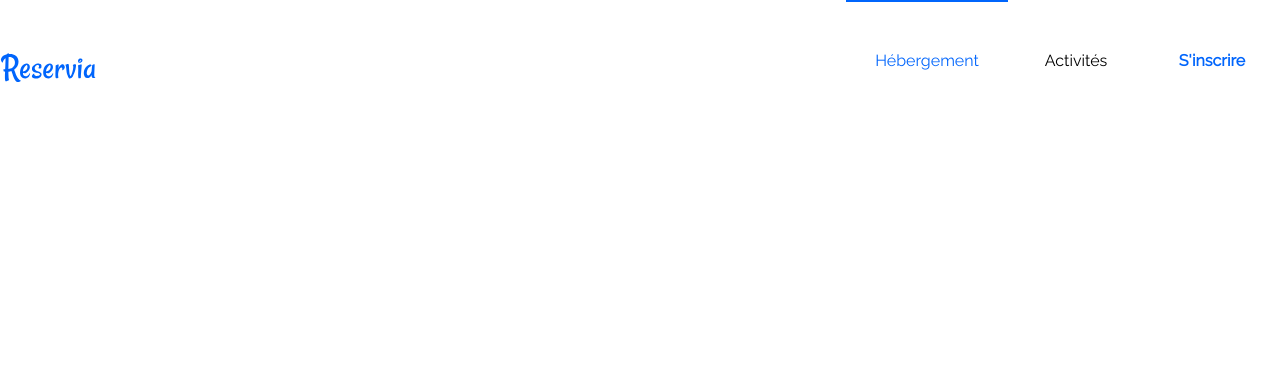
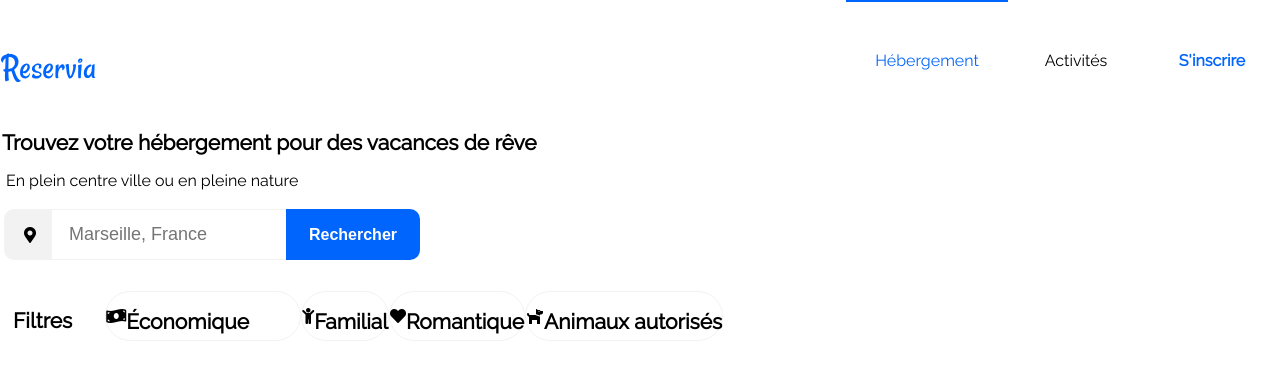
Before and after one commit to MartinBINARD/MartinBinard_2_11062021, a plain HTML site: page index.html in a window 1280 px wide. Drawn offline with Linux system fonts and the light colour scheme.

Commit message:
Add main tittle and search bar

```diff
--- a/index.html
+++ b/index.html
@@ -5,6 +5,8 @@
     <meta http-equiv="X-UA-Compatible" content="IE=edge">
     <meta name="viewport" content="width=device-width, initial-scale=1.0">
     <title>Reservia</title>
+    <!-- chargement des icones font awesome -->
+    <link rel="stylesheet" href="https://use.fontawesome.com/releases/v5.15.3/css/all.css" integrity="sha384-SZXxX4whJ79/gErwcOYf+zWLeJdY/qpuqC4cAa9rOGUstPomtqpuNWT9wdPEn2fk" crossorigin="anonymous">
     <link rel="stylesheet" href="style.css">
 </head>
 
@@ -33,7 +35,42 @@
 
     <!-- main activities + -->
     <main>
-
+        <div class="main-title">
+            <h1>Trouvez votre hébergement pour des vacances de rêve</h1>
+            <p>En plein centre ville ou en pleine nature</p>
+        </div>
+        <div class="search-bar">
+            <div class="search-bar__locate-icon"><i class="fas fa-map-marker-alt"></i></div>
+            <input type="text" placeholder="Marseille, France" class="search-bar__area">
+            <button class="search-bar__button">Rechercher</button>
+        </div>
+        <div class="filter">
+            <h2>Filtres</h2>
+            <div class="filter__eco">
+                <div class="filter__eco__icone">
+                    <i class="fas fa-money-bill-wave"></i>
+                </div>
+                <h2>Économique</h2>
+            </div>
+            <div class="filter__family">
+                <div class="filter__family__icone">
+                    <i class="fas fa-child"></i>
+                </div>
+                <h2>Familial</h2>
+            </div>
+            <div class="filter__romantic">
+                <div class="filter__romantic__icone">
+                    <i class="fas fa-heart"></i>
+                </div>
+                <h2>Romantique</h2>
+            </div>
+            <div class="filter__pet">
+                <div class="filter__pet__icone">
+                    <i class="fas fa-dog"></i>
+                </div>
+                <h2>Animaux autorisés</h2>
+            </div>
+        </div>
     </main>
 
      <!-- footer about -->
--- a/style.css
+++ b/style.css
@@ -16,8 +16,8 @@ body {
 }
 
 /* header responsive et centré */
-header {
-    height: 100%;
+header, main {
+    height: 90px;
     width: 100%;
     max-width: 1340px;
     margin: auto;
@@ -122,3 +122,94 @@ header {
 .topbar__hint:hover > #sign-up__link {
     color: black;
 }
+
+/* Main */
+    /* main title */
+.main-title h1 {
+    margin: 40px 2px 16px;
+    font-size: 21px;
+    font-weight: bold;
+}
+
+.main-title p {
+    margin: 0px 6px 19px;
+    font-size: 16px;
+}
+
+/* barre de recherche */
+.search-bar {
+    border: 1px;
+    border-color: #F2F2F2;
+    display: grid;
+    grid-template-columns: 52px 234px 134px 1fr;
+    grid-template-rows: 1fr;
+}
+    /* icone map */
+.search-bar__locate-icon {
+    background-color: #F2F2F2;
+    border-radius: 10px 0px 0px 10px;
+    margin-left: 4px;
+    height: 51px;
+    width: 52px;
+    display: flex;
+    justify-content: center;
+    align-items: center;
+}
+
+/* champs de recherche */
+.search-bar__area {
+    border: none;
+    border-top: 1px solid #F2F2F2;
+    border-bottom: 1px solid #F2F2F2;
+    border: 1px 1px 1px 1px;
+    padding: 0 0 0 17px;
+    font-size: 18px;
+}
+
+    /* bouton rechercher */
+.search-bar__button {
+    border: none;
+    border-radius: 0 10px 10px 0;
+    background-color: #0065FC;
+    color: white;
+    font-size: 16px;
+    font-weight: bold;
+}
+
+/* filtre */
+.filter {
+    display: flex;
+    flex-direction: row;
+    width: 929px;
+    height: 50px;
+    margin: 31px 0 35px 0;
+}
+
+/* police de tous les h2 du filtre */
+.filter h2 {
+    font-size: 21px;
+    height: 21px;
+}
+    /* titre filtre */
+.filter > h2 {
+    margin-left: 13px;
+    margin-right: 33px;
+}
+    /* filtres propiétés générales*/
+.filter__eco, .filter__family, .filter__romantic, .filter__pet {
+    display: flex;
+    flex-direction: row;
+    border: 1px solid #F2F2F2;
+    border-radius: 50px;
+}
+        /* filtre éco */
+.filter__eco {
+    width: 194px;
+}
+            /* Centrage icone à l'intérieur de sa div */
+.filter__eco__icone, .filter__family__icone, .filter__romantic__icone, .filter__pet__icone {
+    display: flex;
+    flex-direction: column;
+    justify-content: center;
+    align-items: center;
+}
```
Also changed, not shown: 2 other files. Lines whose indentation alone changed are shown as unchanged.
